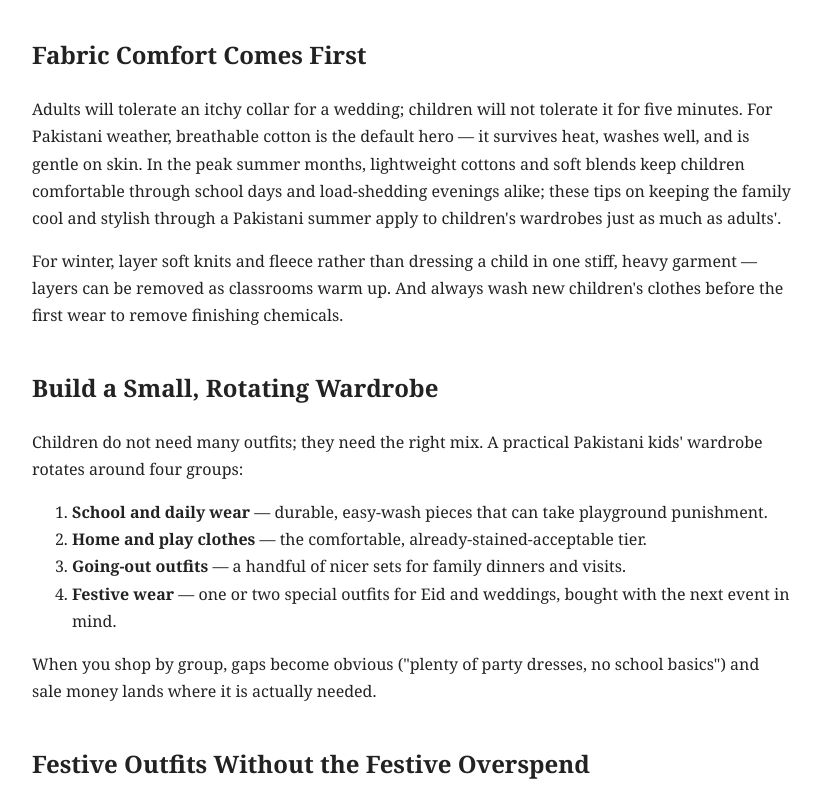
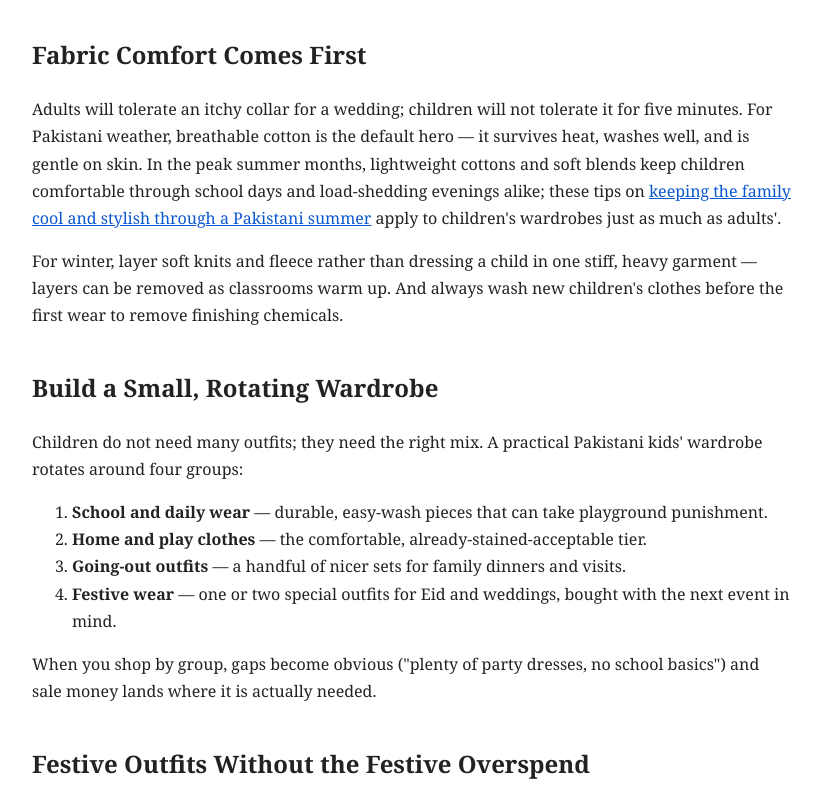
Before and after one commit to sambobofficial01-tech/kids-clothing-pakistan, a plain HTML site: page index.html in a window 1280 px wide. Shown: the part 1011-1799 px from the top of the page, without its empty margins (228-1050 px from the left). Drawn offline with Linux system fonts and the light colour scheme.

Commit message:
Add summer interlink (Appwrite live) + sitemap: 16 stacking URLs

```diff
--- a/index.html
+++ b/index.html
@@ -19,7 +19,7 @@
 <li><strong>Avoid over-buying one size.</strong> Three outfits in the current size and two in the next beats six that all expire the same month.</li>
 </ul>
 <h2>Fabric Comfort Comes First</h2>
-<p>Adults will tolerate an itchy collar for a wedding; children will not tolerate it for five minutes. For Pakistani weather, breathable cotton is the default hero — it survives heat, washes well, and is gentle on skin. In the peak summer months, lightweight cottons and soft blends keep children comfortable through school days and load-shedding evenings alike; these tips on keeping the family cool and stylish through a Pakistani summer apply to children's wardrobes just as much as adults'.</p>
+<p>Adults will tolerate an itchy collar for a wedding; children will not tolerate it for five minutes. For Pakistani weather, breathable cotton is the default hero — it survives heat, washes well, and is gentle on skin. In the peak summer months, lightweight cottons and soft blends keep children comfortable through school days and load-shedding evenings alike; these tips on <a href="https://summer-style-pakistan.appwrite.network/">keeping the family cool and stylish through a Pakistani summer</a> apply to children's wardrobes just as much as adults'.</p>
 <p>For winter, layer soft knits and fleece rather than dressing a child in one stiff, heavy garment — layers can be removed as classrooms warm up. And always wash new children's clothes before the first wear to remove finishing chemicals.</p>
 <h2>Build a Small, Rotating Wardrobe</h2>
 <p>Children do not need many outfits; they need the right mix. A practical Pakistani kids' wardrobe rotates around four groups:</p>
--- a/sitemap.xml
+++ b/sitemap.xml
@@ -19,4 +19,5 @@
   <url><loc>https://sambobofficial01-tech.github.io/sale-shopping-in-pakistan/</loc></url>
   <url><loc>https://western-fashion-pakistan.onrender.com/</loc></url>
   <url><loc>https://kids-clothing-pakistan.vercel.app/</loc></url>
+  <url><loc>https://summer-style-pakistan.appwrite.network/</loc></url>
 </urlset>
```
